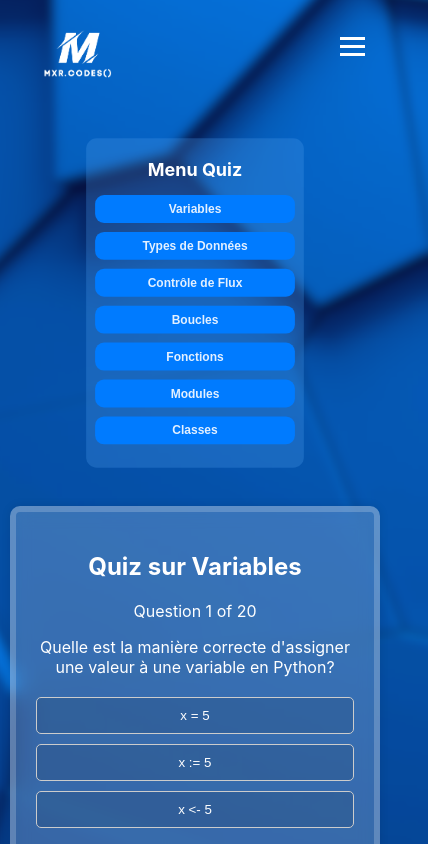
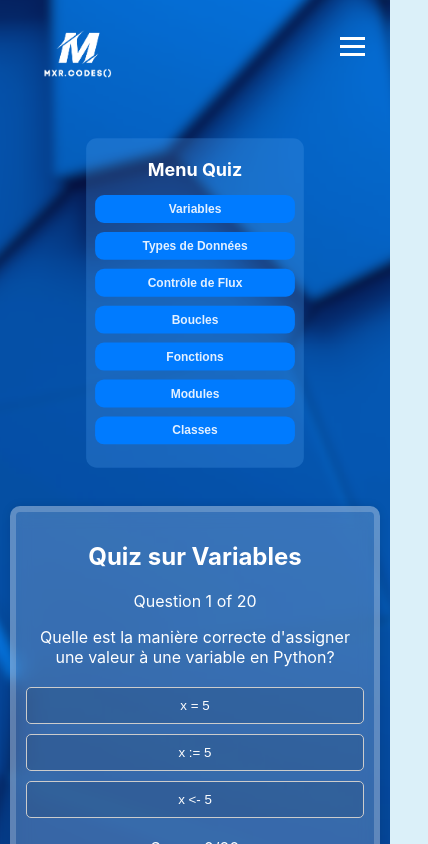
Before and after one commit to mamour-dx/learn-python-website, a React (Vite) app: page /quiz in a window 390 px wide. Both pictures are taken after a click on the button "Variables". Shown: the top 844 px of the page, 428 px wide, since content can reach past the window. Built offline with nearby package versions, Linux system fonts and the light colour scheme.

Commit message:
debuged quiz style rendering at the right

```diff
--- a/src/pages/Quiz/Quiz.css
+++ b/src/pages/Quiz/Quiz.css
@@ -57,6 +57,7 @@
   justify-content: center;
 
 }
+
 
 .quiz-image {
   height: auto;
@@ -157,8 +158,7 @@
 
   .quiz-content {
     width: 100%;
-    justify-content: center;
-
+    position: relative;
   }
 
   .quiz-image {
@@ -176,10 +176,13 @@
     margin-top: 40px;
     transform: scale(0.9);
   }
+  .quiz-card,
   .quiz-content {
-    transform: translateX(13%);
     margin: 0;
     padding: 0;
+  }
+  .quiz-card {
+    padding: 10px;
   }
   .topics button {
     padding: 8px;
--- a/src/pages/Quiz/QuizCard.css
+++ b/src/pages/Quiz/QuizCard.css
@@ -5,7 +5,9 @@
   border-radius: 10px;
   box-shadow: 0 0 10px rgba(0, 0, 0, 0.1);
   text-align: center;
-  transform: translateX(-13%);
+  /* moves to the left */
+  margin-right: 200px;
+
 }
 
 .quiz-card h2 {
```
